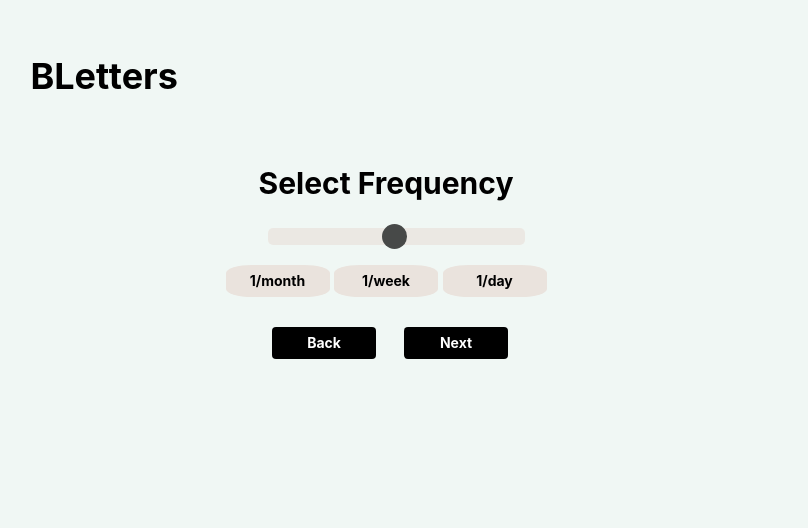
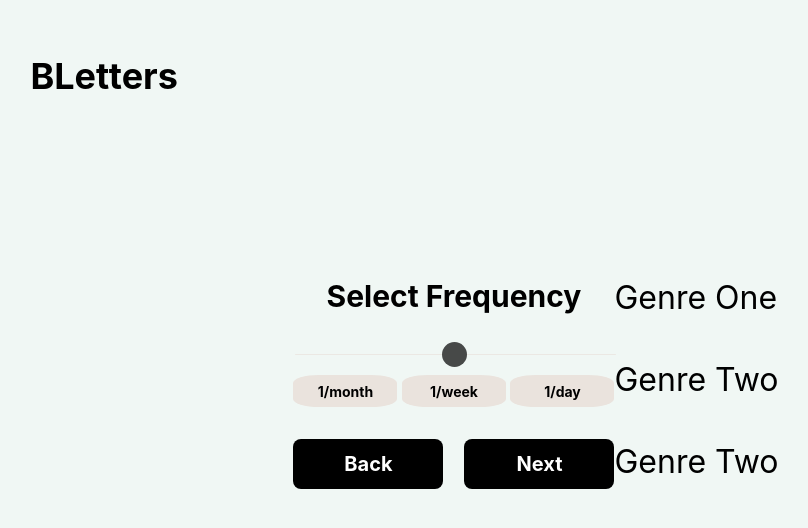
Before and after one commit to Omersasson123/BLetters, a plain HTML site: page BLproject/frequencySelectionPage.html in a window 1280 px wide. Shown: the whole page, without its empty margins (104-912 px from the left). Drawn offline with Linux system fonts and the light colour scheme.

Commit message:
cleaned up styling

```diff
--- a/BLproject/bletters.css
+++ b/BLproject/bletters.css
@@ -13,6 +13,7 @@ body{
     background: #f0f7f4 no-repeat center center fixed;
 }
 
+/* styling for home page */
 #wave {
     position: relative;
     width: 100%;
@@ -177,48 +178,78 @@ button {
 }
 
 /* styling for sign up page */
-#sign-up {
+
+
+
+#sign-up-page h1{
+    padding-top: 3em;
+    font-weight: bold;
+    font-size: 2.5em;
+    text-align: center;
+}
+
+
+#sign-up-page #email {
+    width: 350px;
+    height: 50px;
+    font-size: 20px;
+    font-weight: bold;
+    text-align: center;
+    background: #FFFFFF;
+    border: 1.32364px solid #000000;
+    box-sizing: border-box;
+    border-radius: 8px;
+}
+
+
+.container {
+    margin-top: 5%;
     display: flex;
     flex-direction: column;
+    justify-self: center;
+    align-self: center;
     align-items: center;
     justify-content: center;
 }
 
-
-#sign-up h1{
-    padding-top: 3em;
-    font-weight: bold;
-    font-size: 2.5em;
+.container .align {
+    display: flex;
+    flex-direction: column;
 }
 
-#back-and-next{
+#back-next{
     display: flex;
-    justify-content: center;
+    justify-content: space-between;
     align-items: center;
     flex-direction: row-reverse;
-    max-width: 100%;
-    padding-left: .5em;
+
 }
 
-#back-and-next .start{
-    padding:  0;
+#back-next .start{
+    color: white;
+    background-color: black;
+    line-height: 17px;
+    width: 150px;
+    height: 50px;
+    border-radius: 8px;
+    font-size: 20px;
+    font-weight: bold;
+    /* padding:  0;
     margin: 1em;
     height: 2rem;
     width: 6.5rem;
-    font-size: 14px;
+    border-radius: 8px;
+    font-size: 20px;
+    font-weight: bold; */
 }
 
-input {
-    max-width: 250px;
-    width: 20%;
-    padding: 8px;
-    font-size: 20px;
-    display: inline-block;
-}
+
 
 /* Center blog options */
-#select-blogs-page #menu-bar{
-    padding-bottom: 200px;
+#select-blogs-page .container {
+    display: flex;
+    flex-direction: row;
+    margin-top: 14%;
 }
 
 #select-blogs{
@@ -240,20 +271,27 @@ input {
 }
 
 /* Frequency Page Styling*/
+
+#freq .container {
+    display: flex;
+    flex-direction: row;
+    justify-content: space-evenly;
+    margin-top: 12%;
+}
+
+
 #select-frequency{
     display: flex;
     flex-direction: column;
-    padding-right: 300px;
-    justify-content: center;
-    align-items: center;
 }
 
 #select-frequency h2{
     font-size: 30px;
     font-weight: bold;
+    text-align: center;
 }
 .slidecontainer {
-    width: 25%; /* Width of the outside container */
+    width: 100%; /* Width of the outside container */
   }
 .slider {
     -webkit-appearance: none;
--- a/BLproject/frequencySelectionPage.html
+++ b/BLproject/frequencySelectionPage.html
@@ -3,11 +3,14 @@
     <head>
         <title> Frequency Selection Page</title>
         <link rel="stylesheet" href="bletters.css">
+        <link rel="icon" href="images/bLettersIcon.png">
     </head>
-    <body>
+    <body id = 'freq'>
         <div id = 'menu-bar'>
             <button class = 'BLetters'> BLetters </button>
         </div>
+        <div class = 'container'>
+            <div class = 'align'>
                 <div id = 'select-frequency'>
                     <h2> Select Frequency</h2>
                     <div class="slidecontainer">
@@ -18,10 +21,17 @@
                         <button> 1/week </button>
                         <button> 1/day </button>
                     </div>
-            <div id = 'back-and-next'>
+                    <div id = 'back-next'>
                         <button class = 'start' > Next </button>
                         <button class = 'start' > Back </button>
                     </div>
                 </div>
+            </div>
+            <div class = 'align'>
+                <h1> Genre One </h1>
+                <h1> Genre Two </h1>
+                <h1> Genre Two </h1>
+            </div>
+        </div>
     </body>
 </html>
```
Also changed, not shown: BLproject/homePage.html (+1 -0 lines), BLproject/selectBlogsPage.html (+6 -1 lines), BLproject/signUpPage.html (+12 -10 lines), BLproject/signUpPageAlt.html (added, +24 -0 lines), BLproject/images/bLettersIcon.png (added). Lines whose indentation alone changed are shown as unchanged.
